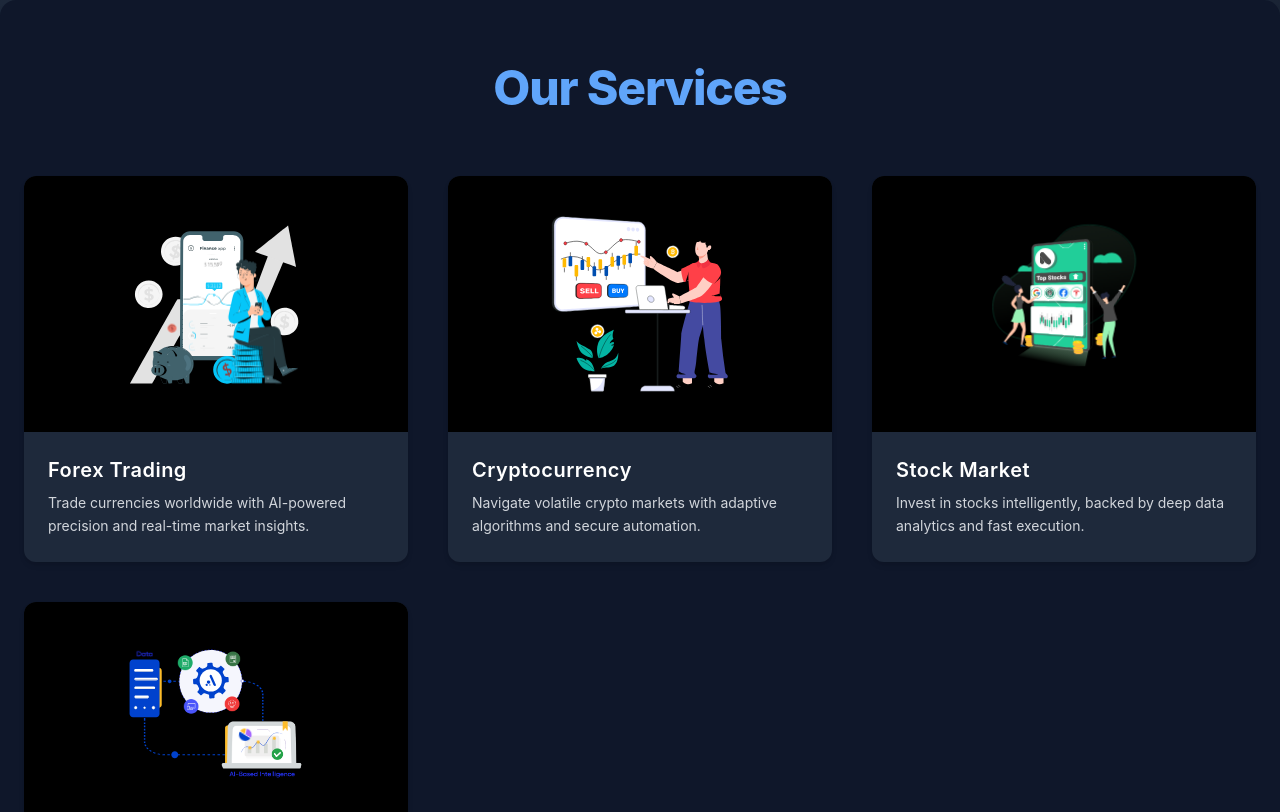
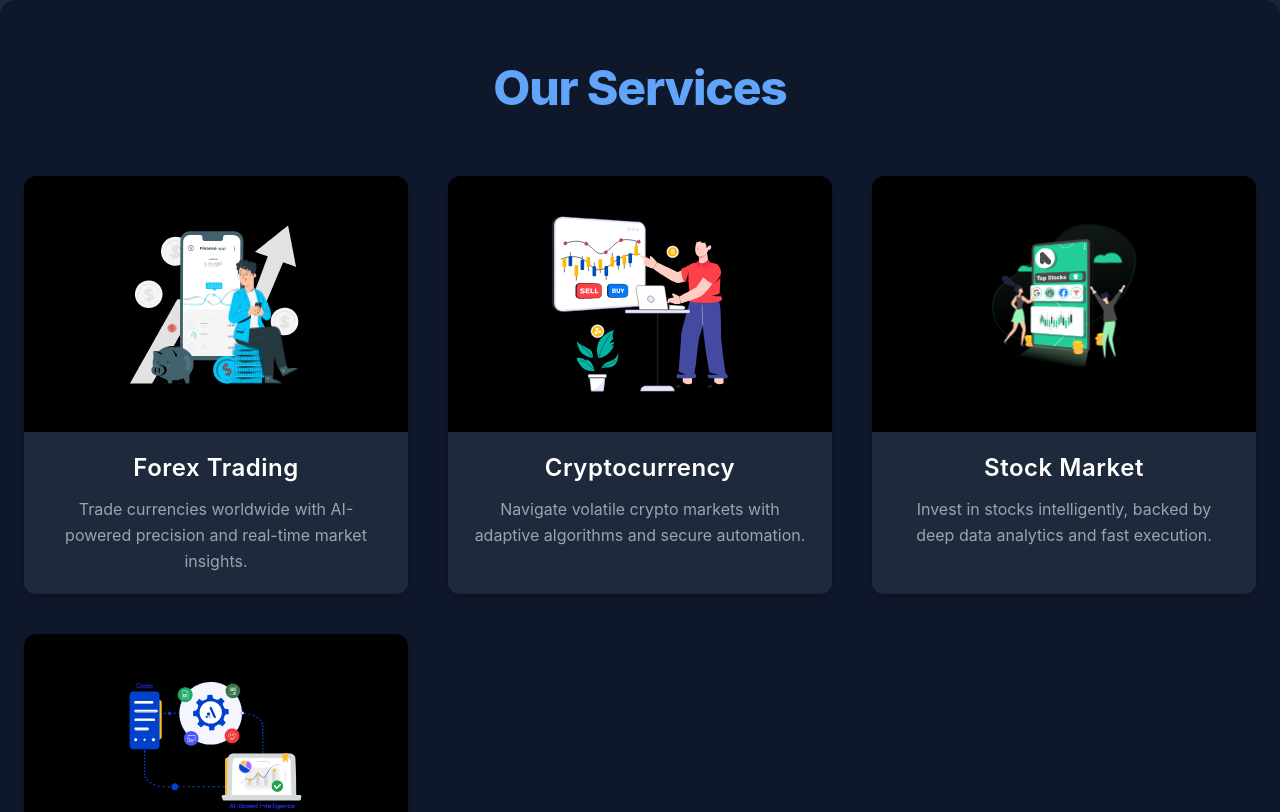
Before and after one commit to Kaskyjames/Formulastataitrade, a React (Vite) app: page /services in a window 1280 px wide. Shown: the top 812 px of the page. Built offline with nearby package versions, Linux system fonts and the light colour scheme.

Commit message:
Update Services.jsx

```diff
--- a/src/pages/Services.jsx
+++ b/src/pages/Services.jsx
@@ -53,10 +53,10 @@ export default function ServicesSection() {
   <Lottie animationData={lottie} loop />
 </div>
 </figure>
-            <div className="p-6">
-              <h3 className="text-xl font-semibold mb-2 text-white">{title}</h3>
-              <p className="text-gray-300 text-sm leading-relaxed">{description}</p>
-            </div>
+            <div className="px-6 py-5 text-center">
+  <h3 className="text-2xl font-semibold mb-3 text-white">{title}</h3>
+  <p className="text-gray-400 text-base leading-relaxed">{description}</p>
+</div>
           </motion.div>
         ))}
       </div>
```
